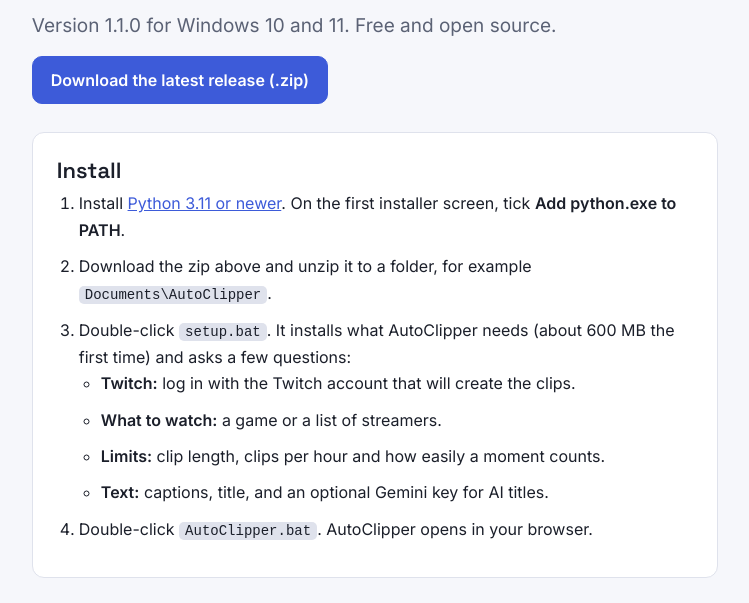
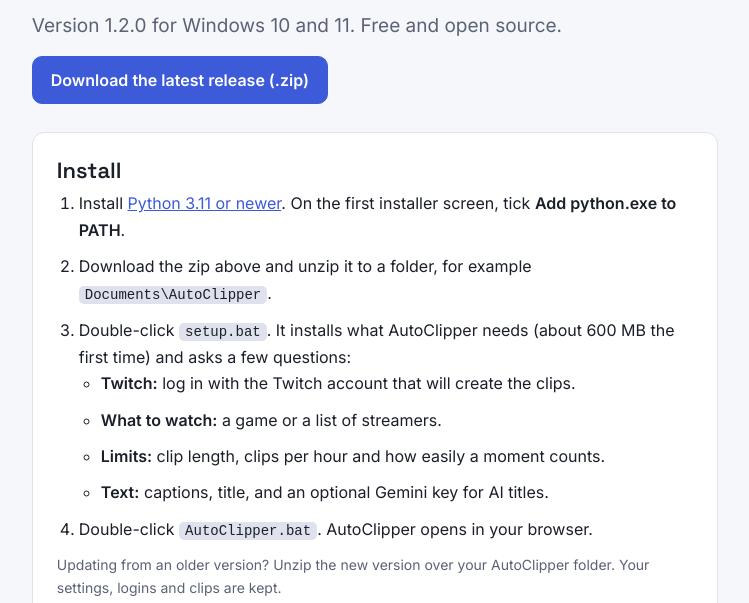
Before and after one commit to AathifZahir/autoclipper-site, a plain HTML site: page download.html in a window 1280 px wide. Shown: the part 144-747 px from the top of the page, without its empty margins (265-1014 px from the left). Drawn offline with Linux system fonts and the light colour scheme.

Commit message:
Site: AutoClipper 1.2 (stream checks)
Co-Authored-By: Claude Opus 5.5 <noreply@anthropic.com>

```diff
--- a/download.html
+++ b/download.html
@@ -16,7 +16,7 @@
 <main>
   <header class="hero">
     <h1>Download AutoClipper</h1>
-    <p class="lead">Version 1.1.0 for Windows 10 and 11. Free and open source.</p>
+    <p class="lead">Version 1.2.0 for Windows 10 and 11. Free and open source.</p>
     <div class="cta"><a class="btn primary" href="https://github.com/AathifZahir/autoclipper/releases/latest">Download the latest release (.zip)</a></div>
   </header>
 
@@ -34,6 +34,7 @@
         </ul></li>
       <li>Double-click <code>AutoClipper.bat</code>. AutoClipper opens in your browser.</li>
     </ol>
+    <p class="meta">Updating from an older version? Unzip the new version over your AutoClipper folder. Your settings, logins and clips are kept.</p>
   </section>
 
   <section>
```
Also changed, not shown: index.html (+1 -0 lines), privacy.html (+1 -0 lines).
